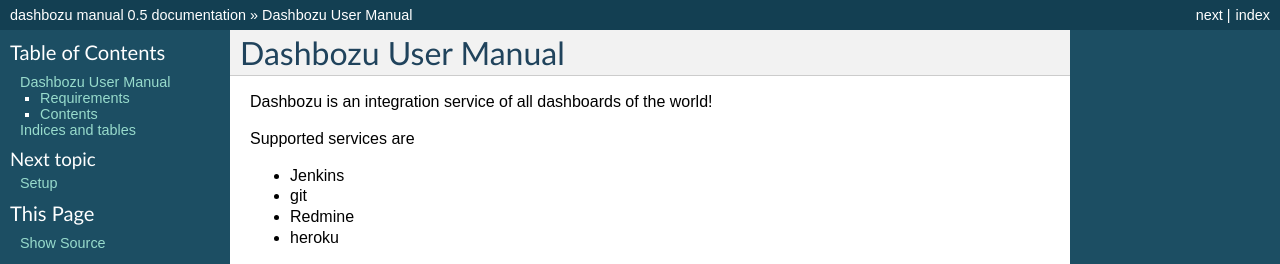
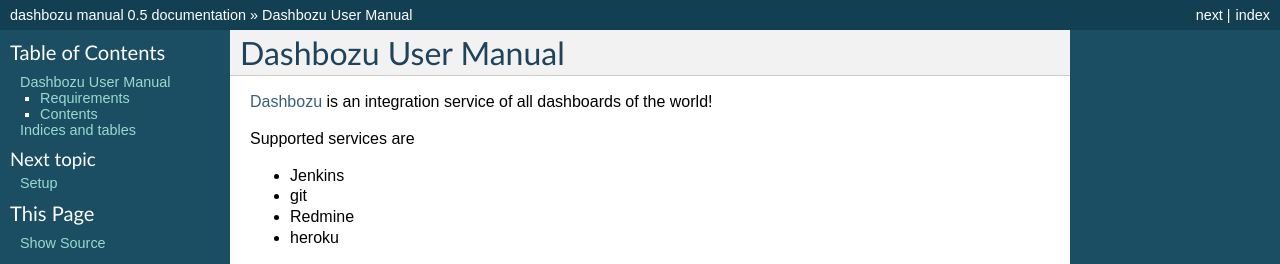
Before and after one commit to codefirst/dashbozu-manual, a Sphinx documentation site: the page built from source/index.rst, in a window 1280 px wide. Shown: the top 264 px of the page. Built offline with Sphinx 7.4.7, drawn with Linux system fonts in a browser that asks for light colours; part of the change alters nothing that is shown.

```diff
--- a/source/index.rst
+++ b/source/index.rst
@@ -6,7 +6,7 @@
 Dashbozu User Manual
 ===========================================
 
-Dashbozu is an integration service of all dashboards of the world!
+`Dashbozu <http://www.codefirst.org/dashbozu/>`_ is an integration service of all dashboards of the world!
 
 Supported services are
 
```
